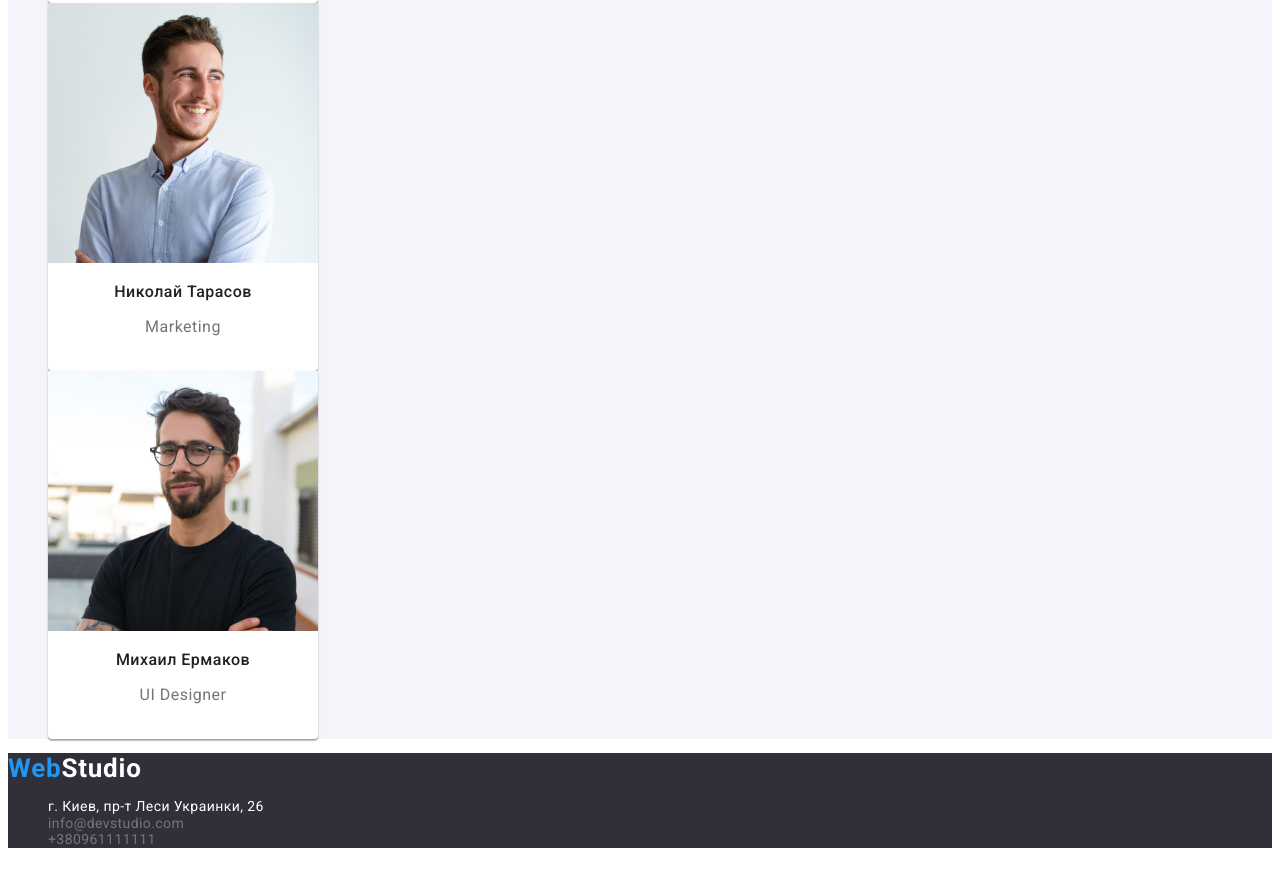
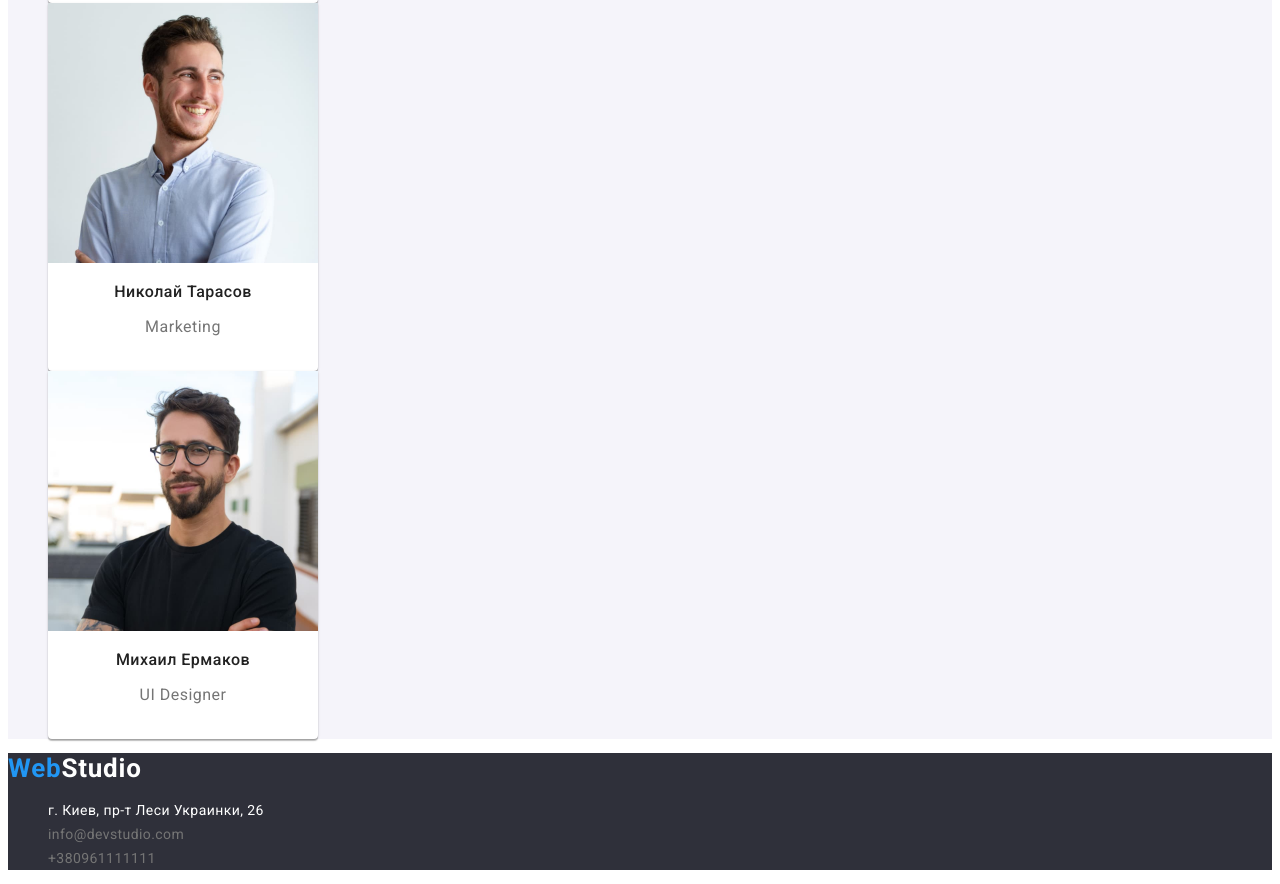
Before and after one commit to ryzovoleg/goit-markup-hw-002, a plain HTML site: page index.html in a window 1280 px wide. Shown: the part 2502-3386 px from the top of the page. Before the commit the page ends 3364 px from the top, so only its background shows below. Drawn offline with Linux system fonts and the light colour scheme.

Commit message:
Update styles.css

```diff
--- a/css/styles.css
+++ b/css/styles.css
@@ -180,7 +180,7 @@ body {
 .contact-address, .contact-email, .contact-tel {
     font-weight: 400;
     font-size: 14px;
-    line-height: 1.19;
+    line-height: 24px;
     letter-spacing: 0.03em;
     color: var(--secondary-font-color);
 }
```
